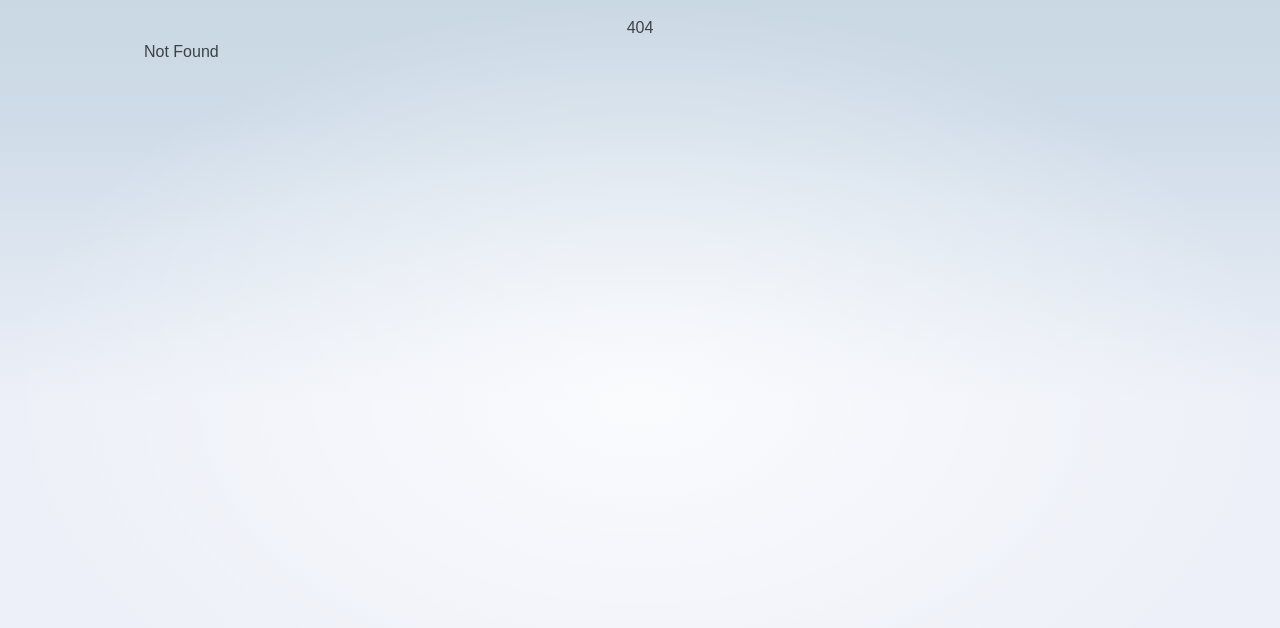
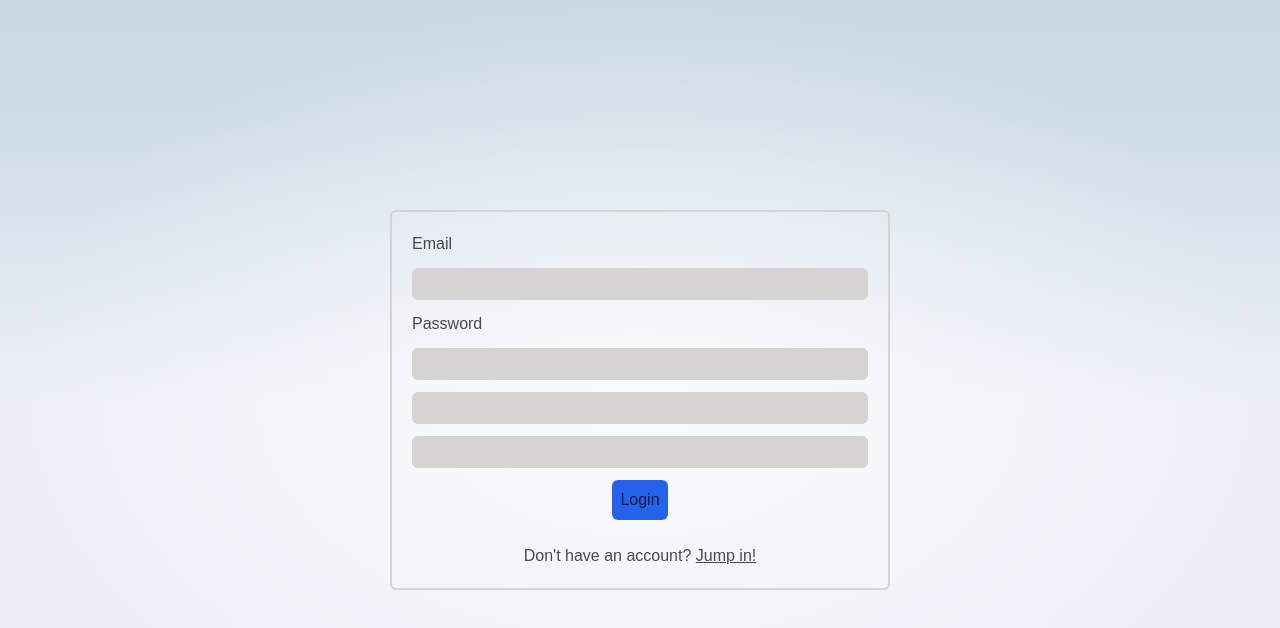
Before and after one commit to EvgeniyHalimon/Specie, a SvelteKit app in the folder client/: page /auth/register in a window 1280 px wide. Before the commit this address had no page. Shown: the top 628 px of the page. Built offline with nearby package versions, Linux system fonts and the light colour scheme.

Commit message:
specie-6: init work with forms and axios

```diff
--- a/client/package.json
+++ b/client/package.json
@@ -34,5 +34,8 @@
 		"vite": "^4.4.2",
 		"vitest": "^0.32.2"
 	},
-	"type": "module"
+	"type": "module",
+	"dependencies": {
+		"axios": "^1.4.0"
+	}
 }
--- /dev/null
+++ b/client/src/routes/auth/confirm/[confirmationCode]/+page.svelte
@@ -0,0 +1,7 @@
+<script lang="ts">
+
+</script>
+
+<h3>Your account successfully activated</h3>
+
+<a href="/login">Jump in!</a>
--- /dev/null
+++ b/client/src/routes/auth/login/+page.svelte
@@ -0,0 +1,32 @@
+<script lang="ts">
+	import { goto } from '$app/navigation';
+	import { onMount } from 'svelte';
+
+	let password = '';
+	let email = '';
+</script>
+
+<form
+    on:submit={() => {}}
+	class="flex flex-col gap-3 m-auto w-[500px] p-5 border-stone-300 border-2 rounded-md"
+>
+	<label for="email">Email</label>
+	<input
+		name="email"
+		id="email"
+		bind:value={email}
+		autocomplete="off"
+		class="h-8 pl-1 text-black border-0 rounded-md caret-black bg-stone-300 "
+	/>
+	<label for="password">Password</label>
+	<input
+		type="password"
+		id="password"
+		name="password"
+		bind:value={password}
+		autocomplete="off"
+		class="h-8 pl-1 text-black border-0 rounded-md caret-black bg-stone-300"
+	/>
+	<button type="submit" class="self-center p-2 mb-3 bg-blue-600 rounded-md">Login</button>
+	<p class="text-center">Don't have an account? <a href="/auth/login" class="underline">Jump in!</a></p>
+</form>
--- /dev/null
+++ b/client/src/routes/auth/register/+page.svelte
@@ -0,0 +1,50 @@
+<script lang="ts">
+	import { goto } from '$app/navigation';
+	import { onMount } from 'svelte';
+
+	let password = '';
+	let email = '';
+	let firstname = '';
+	let lastname = '';
+</script>
+
+<form
+    on:submit={() => {}}
+	class="flex flex-col gap-3 m-auto w-[500px] p-5 border-stone-300 border-2 rounded-md"
+>
+	<label for="email">Email</label>
+	<input
+		name="email"
+		id="email"
+		bind:value={email}
+		autocomplete="off"
+		class="h-8 pl-1 text-black border-0 rounded-md caret-black bg-stone-300"
+	/>
+	<label for="password">Password</label>
+	<input
+		type="password"
+		id="password"
+		name="password"
+		bind:value={password}
+		autocomplete="off"
+		class="h-8 pl-1 text-black border-0 rounded-md caret-black bg-stone-300"
+	/>
+    <input
+		type="text"
+		id="firstname"
+		name="firstname"
+		bind:value={firstname}
+		autocomplete="off"
+		class="h-8 pl-1 text-black border-0 rounded-md caret-black bg-stone-300"
+	/>
+    <input
+		type="text"
+		id="lastname"
+		name="lastname"
+		bind:value={lastname}
+		autocomplete="off"
+		class="h-8 pl-1 text-black border-0 rounded-md caret-black bg-stone-300"
+	/>
+	<button type="submit" class="self-center p-2 mb-3 bg-blue-600 rounded-md">Login</button>
+	<p class="text-center">Don't have an account? <a href="/auth/register" class="underline">Jump in!</a></p>
+</form>
--- /dev/null
+++ b/client/src/shared/axios.ts
@@ -0,0 +1,65 @@
+import axios from 'axios';
+
+import { BASE_URL, REFRESH } from '../constants/backendConstants';
+import { getAccessToken, saveTokens, getRefreshToken, removeTokens } from '../utils/tokensWorkshop';
+
+const useAxios = () => {
+  const accessToken = getAccessToken();
+  const refreshToken = getRefreshToken();
+  const axiosInstance = axios.create({
+    baseURL: BASE_URL,
+    headers: {
+      'Content-Type': 'application/json',
+      Authorization: `Bearer ${accessToken}`,
+    },
+  });
+
+  const get = (url: string,data?: any): Promise<any> => {
+    return axiosInstance.get(`${url}`, data);
+  };
+
+  const post = (url: string, data: any): Promise<any> => {
+    return axiosInstance.post(`${url}`, data);
+  };
+
+  const put = (url: string, data: any): Promise<any> => {
+    return axiosInstance.put(`${url}`, data);
+  };
+
+  const deleteData = (url: string, data?: any): Promise<any> => {
+    return axiosInstance.delete(`${url}`, data);
+  };
+
+  axiosInstance.interceptors.response.use(
+    (res) => {
+      return res;
+    },
+    async (err) => {
+      const originalRequest = err.config;
+      axiosInstance.defaults.headers['Authorization'] =  `Bearer ${refreshToken}`;
+      if (err.response.status === 403 && err.response) {
+        try {
+          const response = await get(REFRESH);
+          if (response?.status === 200) {
+            saveTokens(response.data);
+            return axiosInstance({
+              ...originalRequest,
+              headers: { ...originalRequest.headers, Authorization: `Bearer ${response.data.accessToken}` },
+            });
+          }
+        } catch (error: any) {
+          if (error.response && error.response.data) {
+            removeTokens();
+            return error.response.data;
+          }
+          return error.response.data;
+        }
+      }
+      return err.response.data;
+    },
+  );
+
+  return { get, post, put, deleteData };
+};
+
+export default useAxios;
--- /dev/null
+++ b/client/src/shared/constants.ts
@@ -0,0 +1,21 @@
+export const BASE_URL = 'http://localhost:4000';
+
+const routes =  {
+    auth: '/auth',
+    users: '/users',
+    password: '/password'
+}
+
+//auth
+
+export const LOGIN = `${routes.auth}/login`;
+export const REGISTER = `${routes.auth}/register`;
+export const REFRESH = `${routes.auth}/refresh`;
+
+// users
+
+// bills
+
+// categories
+
+// subcategories
--- /dev/null
+++ b/client/src/shared/tokensWorkshop.ts
@@ -0,0 +1,19 @@
+import type { ITokens } from './types';
+
+export const saveTokens = (data: ITokens) => {
+  localStorage.setItem('specie_accessToken', data.accessToken);
+  localStorage.setItem('specie_refreshToken', data.refreshToken);
+};
+
+export const removeTokens = () => {
+  localStorage.removeItem('specie_accessToken');
+  localStorage.removeItem('specie_refreshToken');
+};
+
+export const getRefreshToken = () => {
+  return localStorage.getItem('specie_refreshToken') ?? '';
+};
+
+export const getAccessToken = () => {
+  return localStorage.getItem('specie_accessToken') ?? '';
+};
--- /dev/null
+++ b/client/src/shared/types.ts
@@ -0,0 +1,4 @@
+export interface ITokens{
+    accessToken: string,
+    refreshToken: string
+}
```
Also changed, not shown: 2 other files (tests, documents, lock files or other folders).
